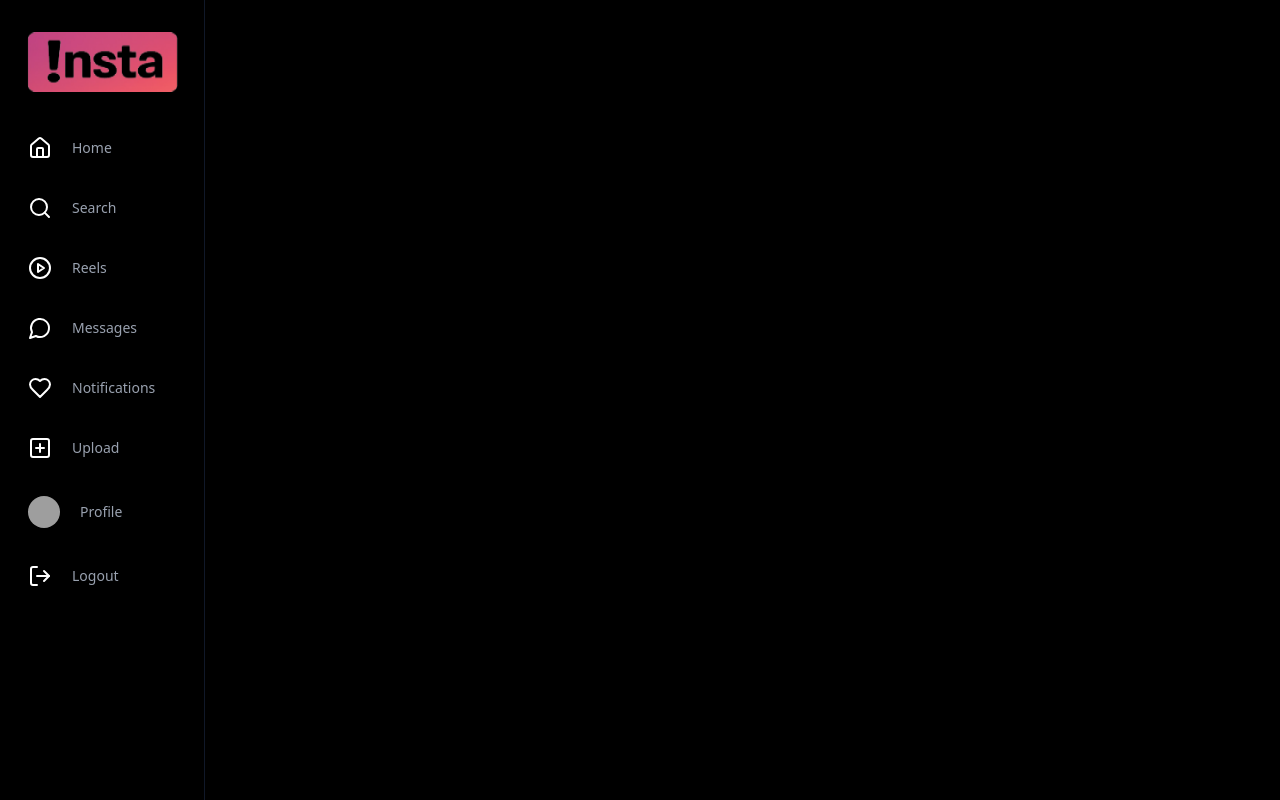
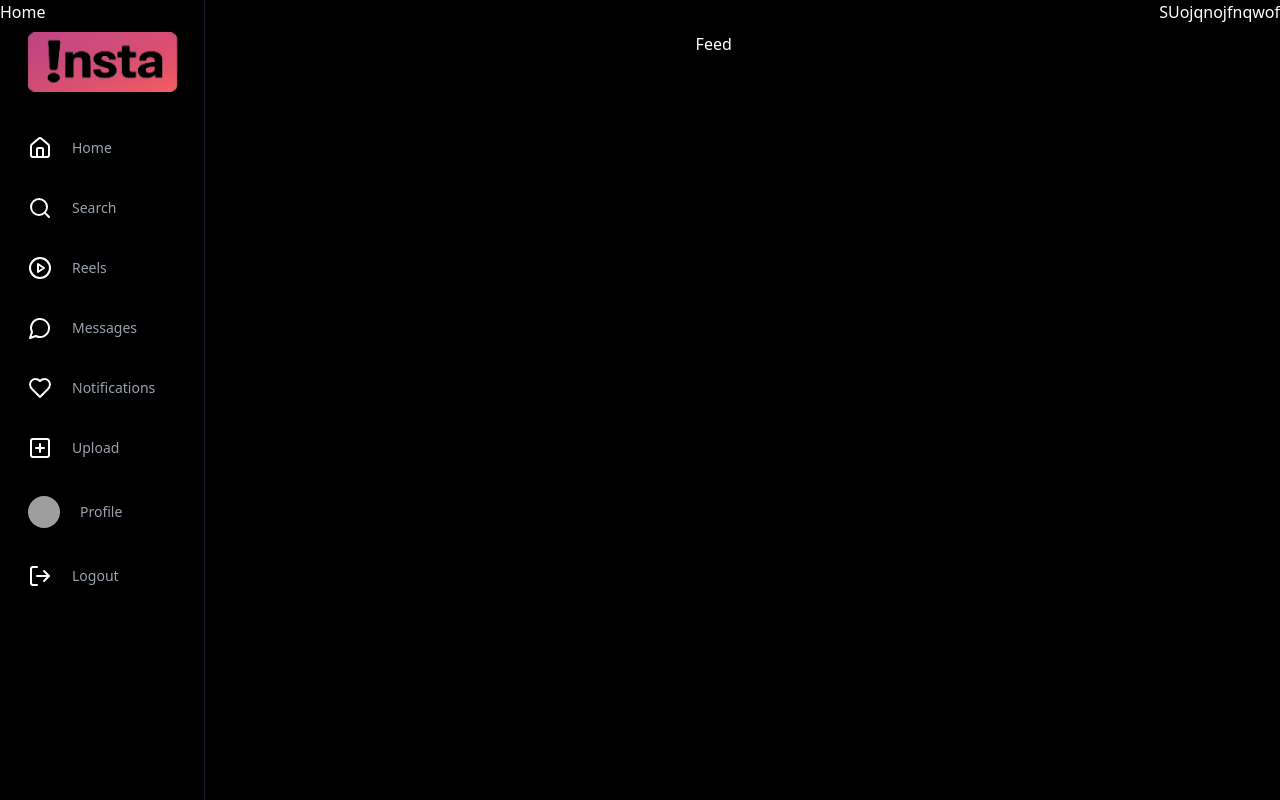
Before and after one commit to satvikprsd/notinsta, a React (Vite) app: page / in a window 1280 px wide. Built offline with nearby package versions, Linux system fonts and the light colour scheme; grey boxes are pictures that could not be loaded.

Commit message:
idontknow

```diff
--- a/src/App.jsx
+++ b/src/App.jsx
@@ -5,16 +5,16 @@ import SignUp from './components/SignUp'
 import { createBrowserRouter, RouterProvider } from 'react-router-dom'
 
 const router = createBrowserRouter([
-  { path: '/', element: <MainPage />, children: [{path: '/home', component: <Home />}] },
+  { path: '/', element: <MainPage />,children: [{path: '/',element: <Home />},]},
   { path: '/signup', element: <SignUp /> },
   { path: '/login', element: <SignIn /> },
 ])
 function App() {
 
   return (
-    <div className='bg-black w-screen h-screen'>
+    <>
       <RouterProvider router={router}/>
-    </div>
+    </>
   )
 }
 
--- /dev/null
+++ b/src/components/Feed.jsx
@@ -0,0 +1,11 @@
+import React from 'react'
+
+const Feed = () => {
+  return (
+    <div className='flex-1 my-8 flex flex-col items-center pl-[20%]'>
+      Feed
+    </div>
+  )
+}
+
+export default Feed
--- a/src/components/Home.jsx
+++ b/src/components/Home.jsx
@@ -1,9 +1,17 @@
 import React from "react";
+import Feed from "./Feed";
+import { Outlet } from "react-router-dom";
+import SuggestionBar from "./SuggestionBar";
 
 const Home = () => {
     return (
-        <div className="text-white">
+        <div className="text-white flex">
             Home
+            <div className="flex grow">
+                <Feed />
+                <Outlet />
+            </div>
+            <SuggestionBar />
         </div>
     );
 };
--- a/src/components/MainPage.jsx
+++ b/src/components/MainPage.jsx
@@ -4,10 +4,10 @@ import { Outlet } from "react-router-dom";
 
 const MainPage = () => {
     return (
-        <div>
+        <div className="bg-black w-screen h-screen">
             <SideBar />
             <>
-                <Outlet/>
+                <Outlet />
             </>
         </div>
     );
--- /dev/null
+++ b/src/components/SuggestionBar.jsx
@@ -0,0 +1,11 @@
+import React from 'react'
+
+const SuggestionBar = () => {
+  return (
+    <div>
+      <p>SUojqnojfnqwof</p>
+    </div>
+  )
+}
+
+export default SuggestionBar
```
